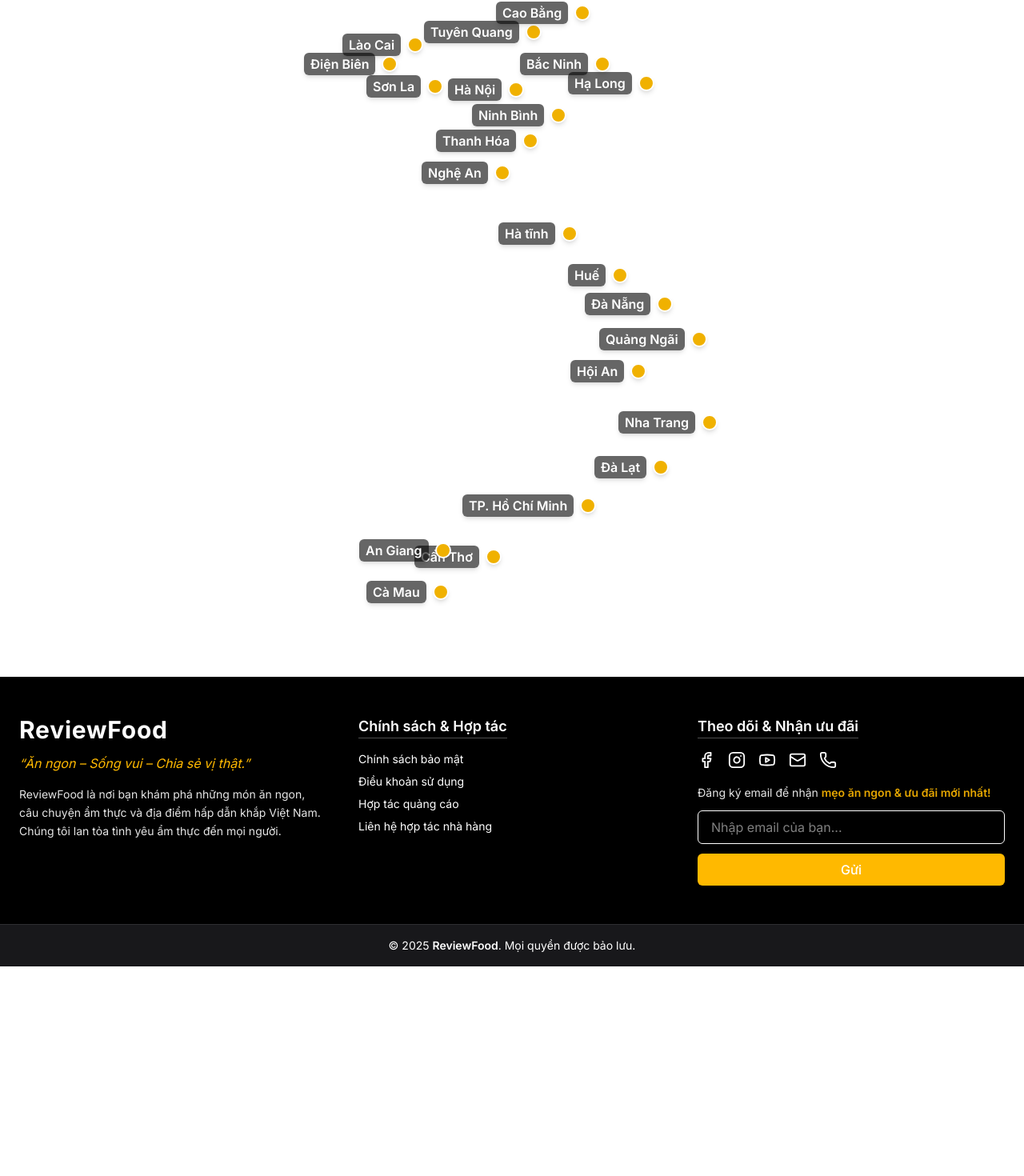
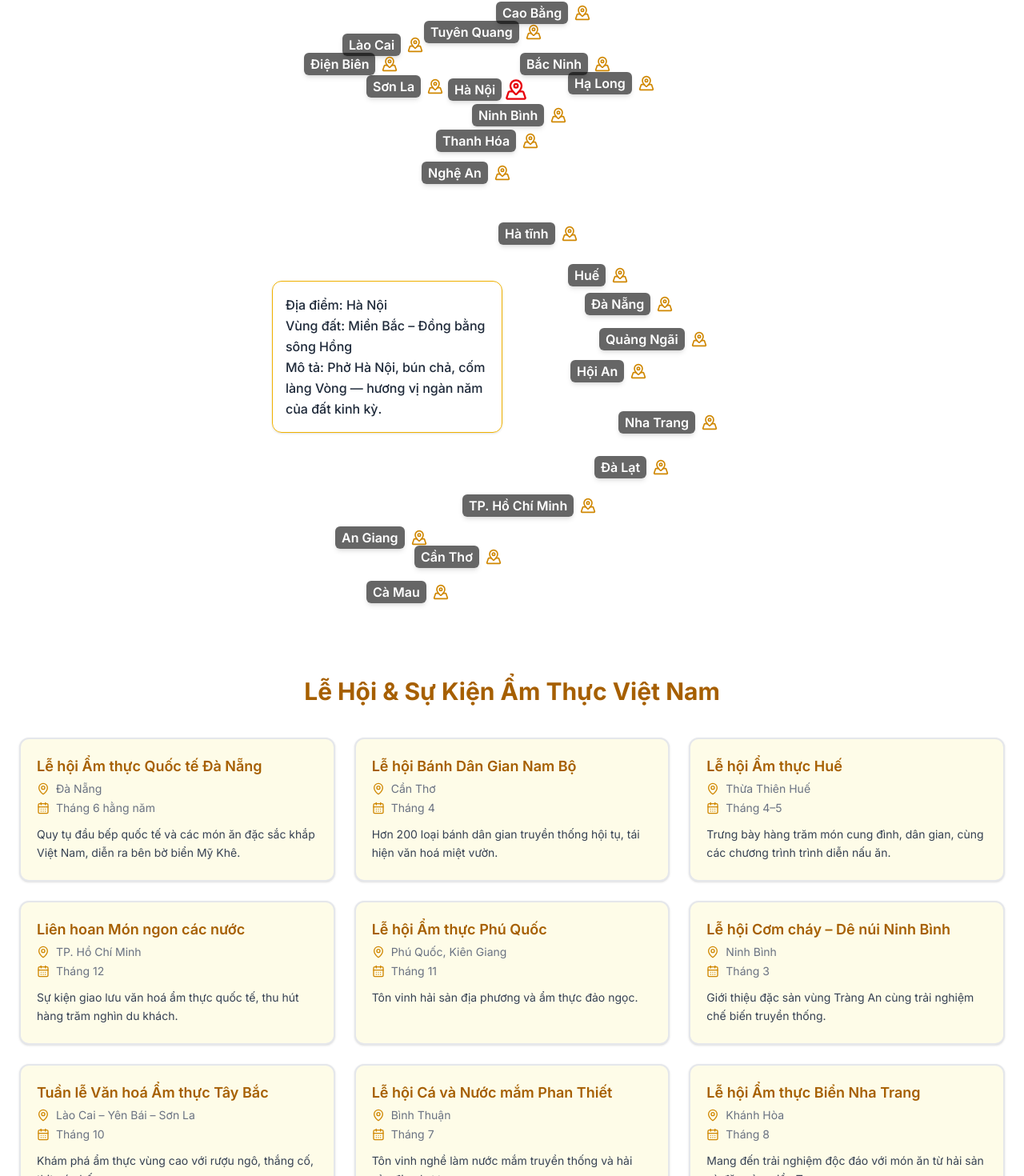
Before and after one commit to Thanh-Nguyen-2002/review_food, a Next.js app: page /dia_diem_am_thuc in a window 1280 px wide. Shown: the part 991-2461 px from the top of the page at 80% size. Before the commit the page ends 2199 px from the top, so only its background shows below. Built offline with nearby package versions, Linux system fonts and the light colour scheme.

Commit message:
xong trang về địa điểm ẩm thực

```diff
--- a/src/app/dia_diem_am_thuc/page.tsx
+++ b/src/app/dia_diem_am_thuc/page.tsx
@@ -5,6 +5,7 @@ import Image from "next/image";
 import AnimationShowContent from "@/components/animations/AnimationShowContent";
 import MapVietnam from "@/components/MapVietnam";
 import RevealOnScroll from "@/components/RevealOnScroll";
+import FoodEvents from "@/components/place/FoodEvents";
 
 const places = [
     {
@@ -115,8 +116,8 @@ export default function Places() {
                                     <button
                                         key={i}
                                         onClick={() => setCurrent(i)}
-                                        className={`w-3 h-3 rounded-full transition-all cursor-pointer ${
-                                        i === current ? "bg-yellow-500 scale-110" : "bg-gray-300"
+                                            className={`w-3 h-3 rounded-full transition-all cursor-pointer ${
+                                            i === current ? "bg-yellow-500 scale-110" : "bg-gray-300"
                                         }`}
                                     >
 
@@ -143,6 +144,8 @@ export default function Places() {
             <RevealOnScroll delay={200}>
                 <MapVietnam />
             </RevealOnScroll>
+
+            <FoodEvents />
         </>
     );
 }
--- a/src/components/MapVietnam.tsx
+++ b/src/components/MapVietnam.tsx
@@ -2,6 +2,8 @@
 import { useState } from "react";
 import RevealOnScroll from "./RevealOnScroll";
 import Image from "next/image";
+import { MapPinned } from "lucide-react";
+import InfoBox from "./animations/InfoBox";
 
 interface Marker {
     id: number;
@@ -212,18 +214,25 @@ const markers: Marker[] = [
         id: 22,
         name: "An Giang",
         region: "Miền Tây – Đất mũi",
-        top: "91%",
-        left: "26.5%",
+        top: "89%",
+        left: "21.5%",
         desc: "Ba khía rang me, cua Cà Mau – món ngon nơi tận cùng Tổ quốc.",
         image: "/images/ca_mau_food.jpg",
     },
 ];
 
 export default function MapVietnam() {
-    const [selected, setSelected] = useState<Marker | null>(null);
+    const [selected, setetSelected] = useState<number | null>(1)
+    const [selectedNane, setSelectedName] = useState("Hà Nội")
 
+    const dataView = markers.find(i => i.name === selectedNane)
+
+    const handleClick = (value:Marker) => {
+        setSelectedName(value.name)
+        setetSelected(value.id)
+    }
     return (
-        <section className="bg-white text-black pb-20 px-6 max-w-[1500px] mx-auto relative">
+        <section className="bg-white text-black pb-10 px-6 max-w-[1500px] mx-auto relative">
             <div className="relative mx-auto max-w-[600px] aspect-[3/4]">
                 {markers.map((m, i) => (
                     <div
@@ -235,14 +244,21 @@ export default function MapVietnam() {
                             {m.name}
                         </span>
 
-                        <button
-                            onClick={() => setSelected(m)}
-                            className="w-4 h-4 md:w-5 md:h-5 rounded-full bg-yellow-500 border-2 border-white shadow-md
-                                hover:scale-140 transition duration-300 cursor-pointer"
-                            title={m.name}
+                        <MapPinned
+                            onClick={() => handleClick(m)}
+                            className={`w-5 h-5 ${m.id === selected ? "text-red-600 scale-140" : "text-yellow-600"}
+                                hover:scale-140 transition duration-300 cursor-pointer`}
                         />
                     </div>
                 ))}
+
+                <div className="absolute top-3/5 left-0">
+                    {selectedNane &&
+                        <InfoBox
+                            dataView={dataView}
+                        />
+                    }
+                </div>
             </div>
 
         </section>
--- /dev/null
+++ b/src/components/animations/InfoBox.tsx
@@ -0,0 +1,15 @@
+export default function InfoBox({ dataView }: { dataView: any }) {
+    const text =    `Địa điểm: ${dataView?.name ?? ""}
+                    Vùng đất: ${dataView?.region ?? ""}
+                    Mô tả: ${dataView?.desc ?? ""}`;
+
+    return (
+        <div className="absolute top-1/2 left-0 -translate-y-1/2 bg-white/80 border border-yellow-500
+            shadow p-4 rounded-xl w-72 overflow-hidden"
+        >
+            <p className="animate-typing whitespace-pre-line font-medium text-gray-800 leading-relaxed">
+                {text}
+            </p>
+        </div>
+    );
+}
--- /dev/null
+++ b/src/components/place/FoodEvents.tsx
@@ -0,0 +1,91 @@
+import { CalendarDays, MapPin } from "lucide-react";
+import RevealOnScroll from "../RevealOnScroll";
+
+export default function FoodEvents() {
+    const events = [
+        {
+            name: "Lễ hội Ẩm thực Quốc tế Đà Nẵng",
+            date: "Tháng 6 hằng năm",
+            location: "Đà Nẵng",
+            desc: "Quy tụ đầu bếp quốc tế và các món ăn đặc sắc khắp Việt Nam, diễn ra bên bờ biển Mỹ Khê.",
+        },
+        {
+            name: "Lễ hội Bánh Dân Gian Nam Bộ",
+            date: "Tháng 4",
+            location: "Cần Thơ",
+            desc: "Hơn 200 loại bánh dân gian truyền thống hội tụ, tái hiện văn hoá miệt vườn.",
+        },
+        {
+            name: "Lễ hội Ẩm thực Huế",
+            date: "Tháng 4–5",
+            location: "Thừa Thiên Huế",
+            desc: "Trưng bày hàng trăm món cung đình, dân gian, cùng các chương trình trình diễn nấu ăn.",
+        },
+        {
+            name: "Liên hoan Món ngon các nước",
+            date: "Tháng 12",
+            location: "TP. Hồ Chí Minh",
+            desc: "Sự kiện giao lưu văn hoá ẩm thực quốc tế, thu hút hàng trăm nghìn du khách.",
+        },
+        {
+            name: "Lễ hội Ẩm thực Phú Quốc",
+            date: "Tháng 11",
+            location: "Phú Quốc, Kiên Giang",
+            desc: "Tôn vinh hải sản địa phương và ẩm thực đảo ngọc.",
+        },
+        {
+            name: "Lễ hội Cơm cháy – Dê núi Ninh Bình",
+            date: "Tháng 3",
+            location: "Ninh Bình",
+            desc: "Giới thiệu đặc sản vùng Tràng An cùng trải nghiệm chế biến truyền thống.",
+        },
+        {
+            name: "Tuần lễ Văn hoá Ẩm thực Tây Bắc",
+            date: "Tháng 10",
+            location: "Lào Cai – Yên Bái – Sơn La",
+            desc: "Khám phá ẩm thực vùng cao với rượu ngô, thắng cố, thịt gác bếp.",
+        },
+        {
+            name: "Lễ hội Cá và Nước mắm Phan Thiết",
+            date: "Tháng 7",
+            location: "Bình Thuận",
+            desc: "Tôn vinh nghề làm nước mắm truyền thống và hải sản địa phương.",
+        },
+        {
+            name: "Lễ hội Ẩm thực Biển Nha Trang",
+            date: "Tháng 8",
+            location: "Khánh Hòa",
+            desc: "Mang đến trải nghiệm độc đáo với món ăn từ hải sản và đặc sản miền Trung.",
+        },
+
+    ];
+
+    return (
+        <section className="max-w-[1500px] mx-auto py-10 px-6 ">
+            <h2 className="text-3xl font-bold text-center text-yellow-700 mb-10">
+                Lễ Hội & Sự Kiện Ẩm Thực Việt Nam
+            </h2>
+            <div className="grid md:grid-cols-2 lg:grid-cols-3 gap-6">
+                {events.map((e, i) => (
+                    <RevealOnScroll key={i} delay={i * 100}>
+                        <div className="bg-yellow-50 border-2 border-gray-200 rounded-xl shadow
+                                p-5 hover:shadow-lg transition cursor-pointer hover:border-yellow-300"
+                        >
+                            <h3 className="font-semibold text-lg text-yellow-700 mb-1">{e.name}</h3>
+                            <div className="flex items-center text-sm text-gray-500 mb-1">
+                                <MapPin className="w-4 h-4 mr-2 text-yellow-600" />
+                                <span>{e.location}</span>
+                            </div>
+
+                            <div className="flex items-center text-sm text-gray-500 mb-3">
+                                <CalendarDays className="w-4 h-4 mr-2 text-yellow-600" />
+                                <span>{e.date}</span>
+                            </div>
+                            <p className="text-gray-700 text-sm leading-relaxed h-12">{e.desc}</p>
+                        </div>
+                    </RevealOnScroll>
+                ))}
+            </div>
+        </section>
+    );
+}
```
Also changed, not shown: public/images/bun_bo_hue.jpg (added), public/images/com_tam.jpg (added).
